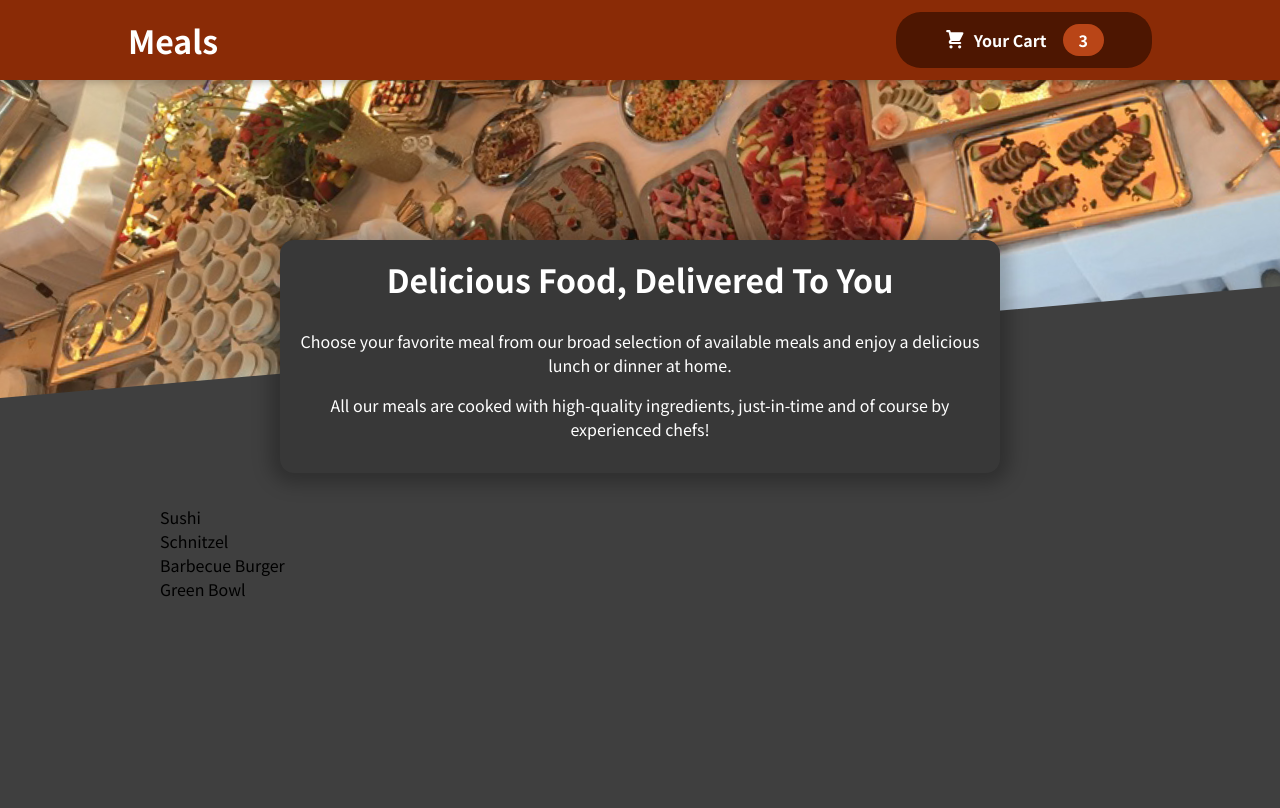
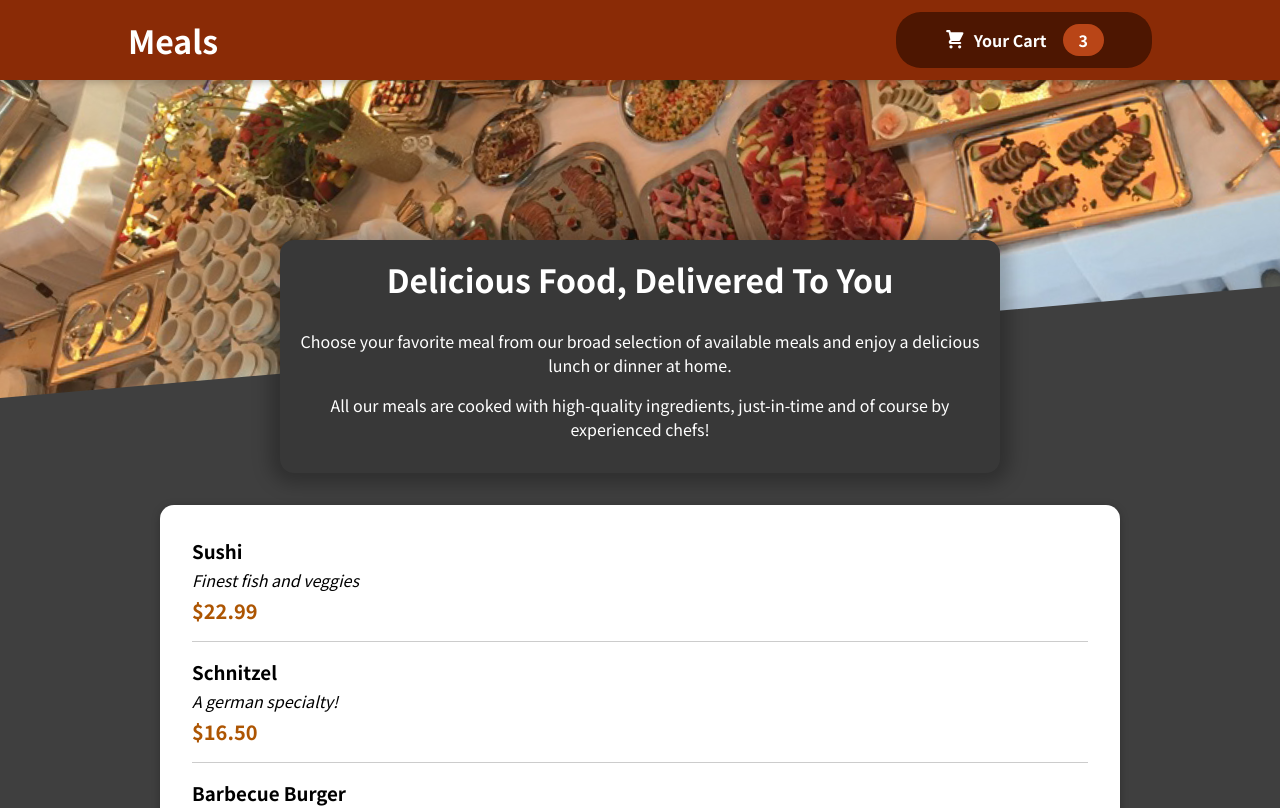
Before and after one commit to vrohan319/FoodApp, a React (Create React App) app: page / in a window 1280 px wide. Shown: the top 808 px of the page. Built offline with nearby package versions, Linux system fonts and the light colour scheme.

Commit message:
added mealItems

```diff
--- a/src/Components/Meals/AvailableMeals.js
+++ b/src/Components/Meals/AvailableMeals.js
@@ -1,5 +1,6 @@
+import Card from "../UI/Card";
 import classes from "./AvailableMeals.module.css";
-
+import MealItem from "./MealsItem/MealItem";
 const DUMMY_MEALS = [
   {
     id: "m1",
@@ -29,11 +30,20 @@
 
 const AvailableMeals = () => {
   const mealsList = DUMMY_MEALS.map((meal) => {
-    return <li>{meal.name}</li>;
+    return (
+      <MealItem
+        key={meal.id}
+        name={meal.name}
+        description={meal.description}
+        price={meal.price}
+      />
+    );
   });
   return (
     <section className={classes.meals}>
-      <ul>{mealsList}</ul>
+      <Card>
+        <ul>{mealsList}</ul>
+      </Card>
     </section>
   );
 };
--- /dev/null
+++ b/src/Components/Meals/MealsItem/MealItem.js
@@ -0,0 +1,18 @@
+import classes from "./MealItem.module.css";
+
+const MealItem = (props) => {
+  const price = `$${props.price.toFixed(2)}`;
+
+  return (
+    <li className={classes.meal}>
+      <div>
+        <h3>{props.name}</h3>
+        <div className={classes.description}>{props.description}</div>
+        <div className={classes.price}>{price}</div>
+      </div>
+      <div></div>
+    </li>
+  );
+};
+
+export default MealItem;
--- /dev/null
+++ b/src/Components/Meals/MealsItem/MealItem.module.css
@@ -0,0 +1,22 @@
+.meal {
+  display: flex;
+  justify-content: space-between;
+  margin: 1rem;
+  padding-bottom: 1rem;
+  border-bottom: 1px solid #ccc;
+}
+
+.meal h3 {
+  margin: 0 0 0.25rem 0;
+}
+
+.description {
+  font-style: italic;
+}
+
+.price {
+  margin-top: 0.25rem;
+  font-weight: bold;
+  color: #ad5502;
+  font-size: 1.25rem;
+}
```
